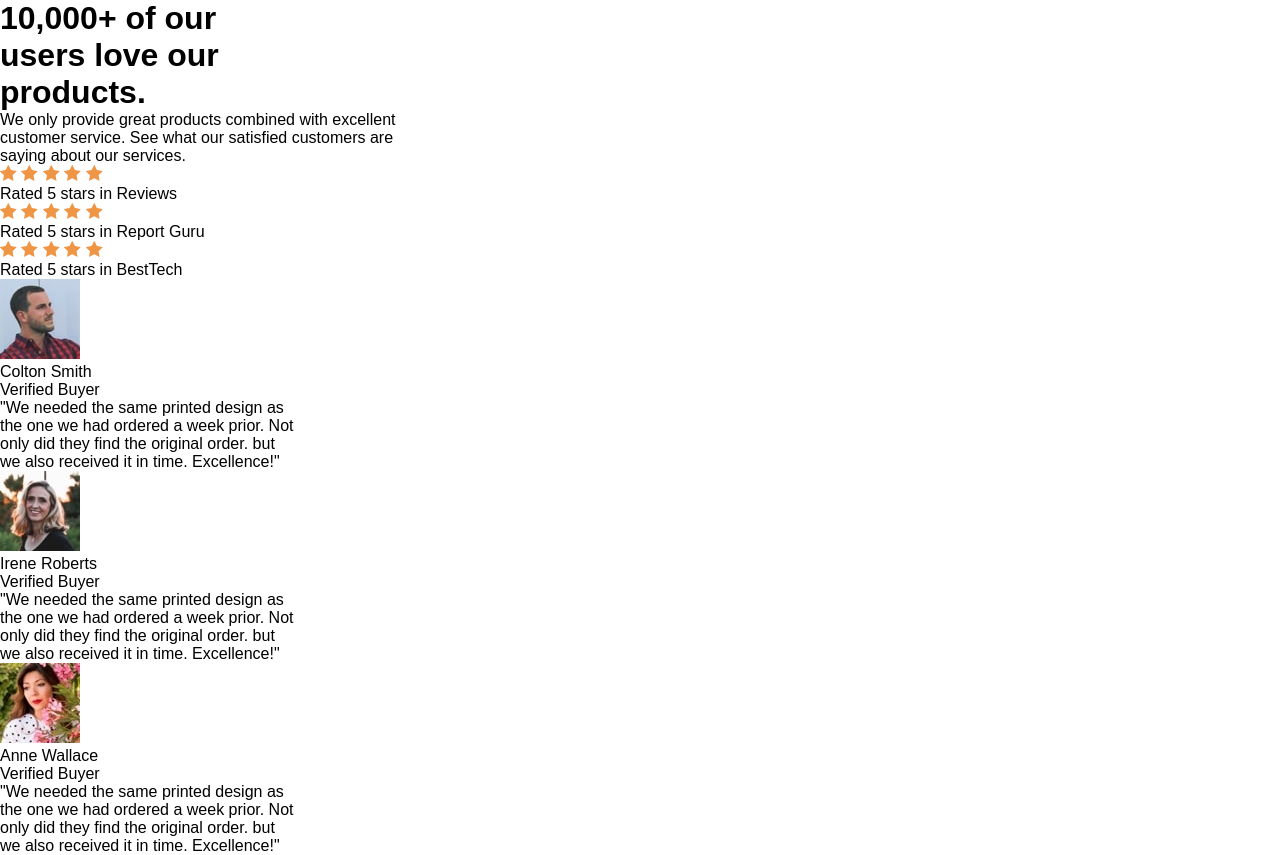
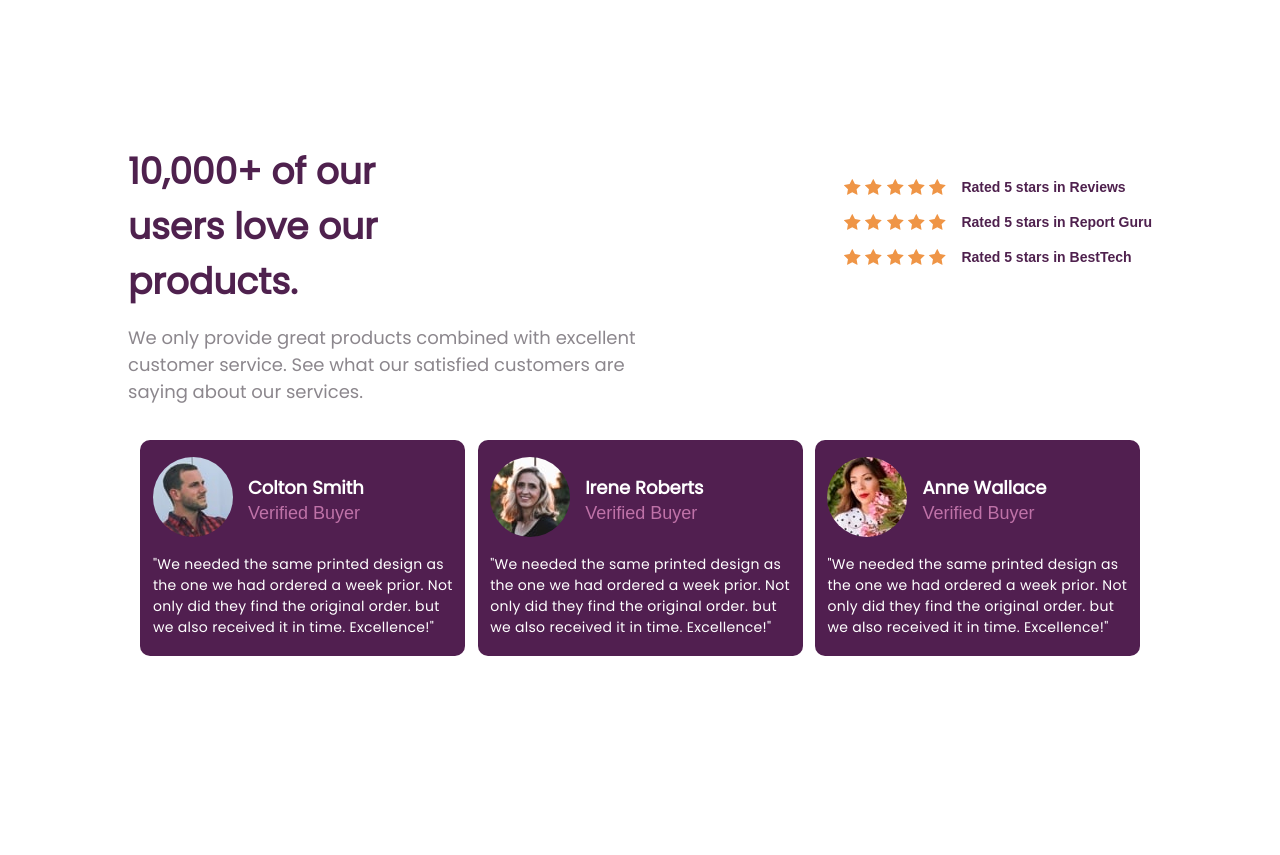
Before and after one commit to kevinNdahayo/Frontend-Mentor-challenges, a plain HTML site: page index.html in a window 1280 px wide. After the commit the page ends 800 px from the top, so only its background shows below. Drawn offline with Linux system fonts and the light colour scheme.

Commit message:
Finished the desktop design version

```diff
--- a/Assets/main.scss
+++ b/Assets/main.scss
@@ -1,3 +1,4 @@
+@import url('https://fonts.googleapis.com/css2?family=Poppins&display=swap');
 * {
   margin: 0px;
   padding: 0px;
@@ -6,4 +7,124 @@
 
 body {
   font-family: sans-serif;
+  width: 100%;
+  min-height: 100vh;
 }
+
+.container {
+  width: 100%;
+  height: 100vh;
+  display: flex;
+  flex-direction: column;
+  flex-wrap: wrap;
+  place-content: center center;
+  gap: 38px;
+}
+
+.row-1 {
+  display: flex;
+  flex-direction: row;
+}
+
+.row-1 {
+  display: flex;
+  flex-direction: row;
+  height: 258px;
+  width: 1024px;
+  justify-content: space-between;
+}
+.row-1 > .description {
+  display: flex;
+  flex-direction: column;
+  gap: 15px;
+}
+.row-1 > .description > .description-heading {
+  font-size: 36px;
+  font-family: 'Poppins', sans-serif;
+  font-weight: 900;
+  color: #4f214e;
+}
+.description-text {
+  font-family: 'poppins', sans-serif;
+  font-size: 18px;
+  color: #8c878d;
+  font-weight: 200;
+}
+.ratings {
+  display: flex;
+  flex-direction: column;
+  gap: 15px;
+  margin-top: 35px;
+  margin-bottom: 35px;
+}
+[class^='rating-'] {
+  display: flex;
+  flex-direction: row;
+  gap: 15px;
+}
+.rate-text {
+  font-size: 14px;
+  font-weight: bold;
+  color: #4f214e;
+}
+
+// Row 2
+
+.row-2 {
+  display: flex;
+  flex-direction: row;
+  width: 1024px;
+  height: 216px;
+  justify-content: space-evenly;
+}
+
+[class^='cards-'] {
+  background-color: #511f50;
+  color: #fff;
+  border-radius: 10px;
+
+  display: flex;
+  flex-direction: column;
+  gap: 15px;
+  width: 325px;
+  height: 216px;
+  flex-wrap: wrap;
+  place-content: center center;
+
+  // padding
+  padding: 11px 12px;
+}
+
+.card-heading {
+  display: flex;
+  flex-direction: row;
+  gap: 15px;
+  height: 80px;
+  align-items: center;
+}
+
+.pic > img {
+  border-radius: 100px;
+}
+
+.card-personal-description {
+  display: flex;
+  flex-direction: column;
+  gap: 2px;
+}
+
+.card-personal-description > .personal-name {
+  font-family: 'poppins', sans-serif;
+  font-size: 18px;
+  font-weight: bold;
+}
+.card-personal-description > .personal-description {
+  color: #bf72a8;
+  font-size: 18px;
+}
+
+.card-body > p {
+  font-size: 14px;
+  font-family: 'poppins', sans-serif;
+  letter-spacing: 0.3px;
+}
--- a/index.html
+++ b/index.html
@@ -66,7 +66,7 @@
         </div>
       </div>
       <div class="row-2">
-        <div class="card-1">
+        <div class="cards-1">
           <div class="card-heading">
             <div class="pic">
               <img src="images/image-colton.jpg" alt="Colton" />
@@ -88,7 +88,7 @@
             </p>
           </div>
         </div>
-        <div class="card-2">
+        <div class="cards-2">
           <div class="card-heading">
             <div class="pic">
               <img src="images/image-irene.jpg" alt="Irene" />
@@ -110,7 +110,7 @@
             </p>
           </div>
         </div>
-        <div class="card-3">
+        <div class="cards-3">
           <div class="card-heading">
             <div class="pic">
               <img src="images/image-anne.jpg" alt="Anne wallace" />
```
Also changed, not shown: Assets/main.css.
